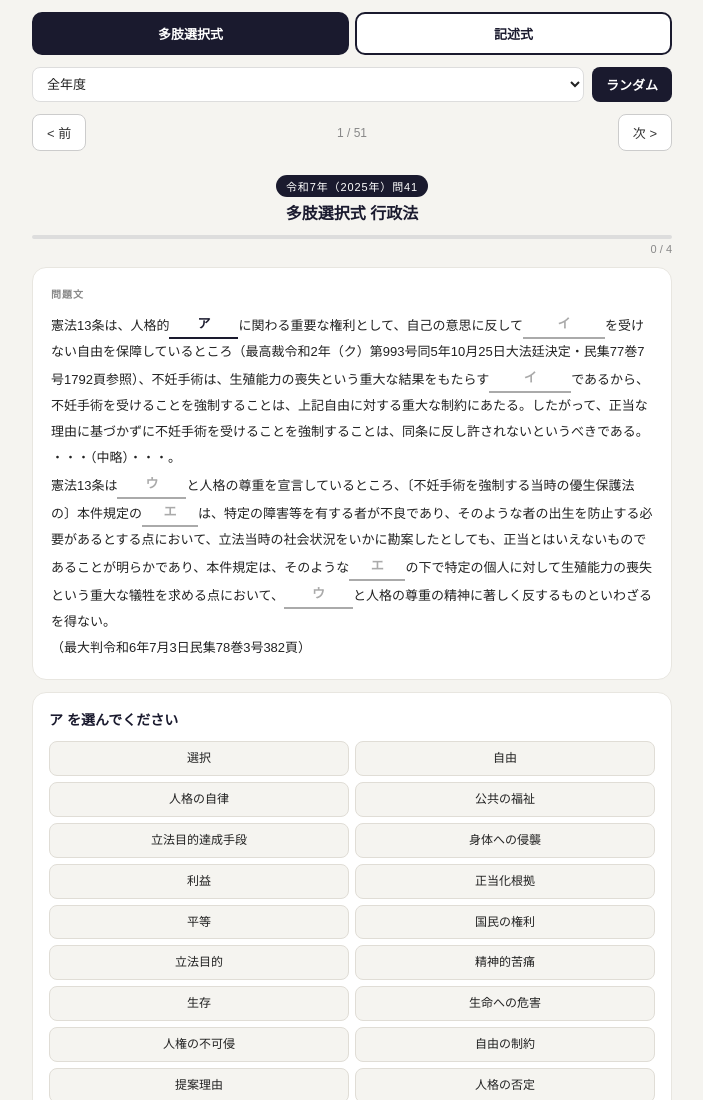
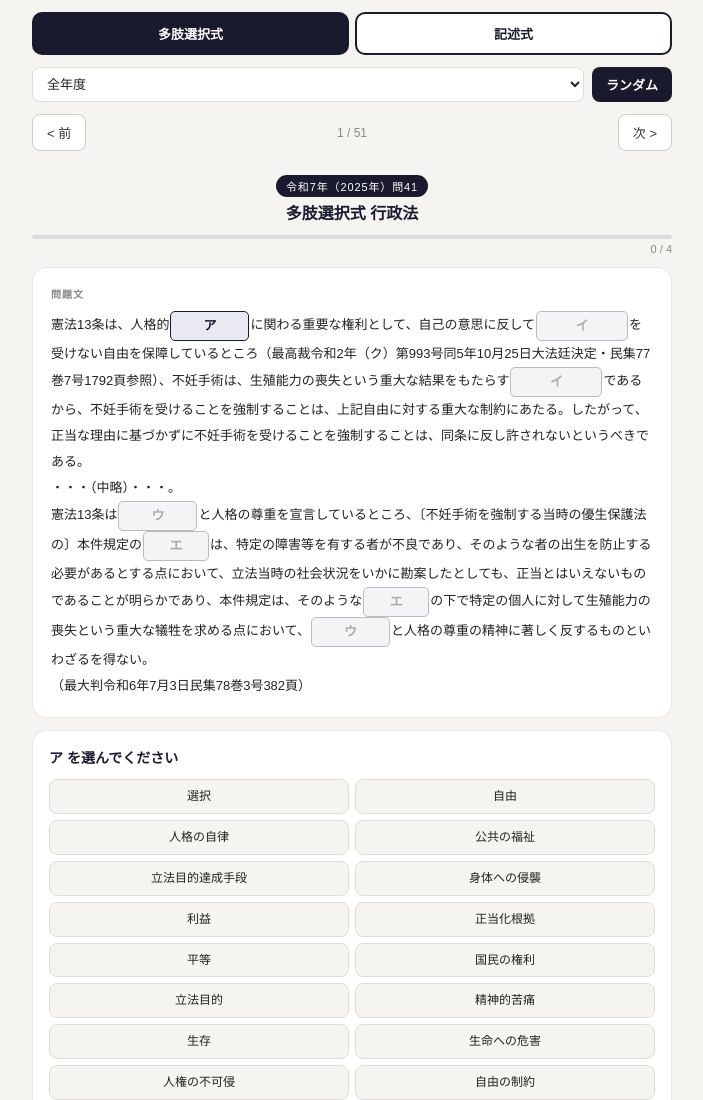
Before and after one commit to kuma-koukoutaigaku/gyosei-quiz, a plain HTML site: page gyosei_quiz.html in a window 1280 px wide. Shown: the top 1100 px of the page, without its empty margins (288-991 px from the left). Drawn offline with Linux system fonts and the light colour scheme.

Commit message:
空欄をアンダーラインから四角ボックスに変更

```diff
--- a/gyosei_quiz.html
+++ b/gyosei_quiz.html
@@ -189,13 +189,16 @@ header .sub {
 .blank {
   position: relative;
   display: inline-block;
-  vertical-align: bottom;
+  vertical-align: middle;
   white-space: nowrap;
   text-align: center;
-  padding: 0 2px;
-  border-bottom: 2px solid #aaa;
+  padding: 1px 6px;
+  margin: 0 1px;
+  border: 1.5px solid #bbb;
+  border-radius: 5px;
+  background: #f4f4f6;
   font-weight: 700;
-  transition: border-color 0.15s;
+  transition: border-color 0.15s, background 0.15s;
 }
 
 /* 本物の答え（透明で場所を確保。選択時に色を出すだけ） */
@@ -217,16 +220,16 @@ header .sub {
   color: #aaa;
 }
 
-.blank.active { border-color: #1a1a2e; }
+.blank.active { border-color: #1a1a2e; background: #e9e9f2; }
 .blank.active .bl-lab { color: #1a1a2e; }
 
 .blank.answered .bl-ans { visibility: visible; }
 .blank.answered .bl-lab { display: none; }
 
-.blank.correct { border-color: #2a9d5c; }
+.blank.correct { border-color: #2a9d5c; background: #e6f4ec; }
 .blank.correct .bl-ans { color: #1e7a44; }
 
-.blank.wrong { border-color: #e05252; }
+.blank.wrong { border-color: #e05252; background: #fbeaea; }
 .blank.wrong .bl-ans { color: #b93333; }
 
 /* 解答パネル */
```
Also changed, not shown: index.html (+10 -7 lines), 1 other file.
